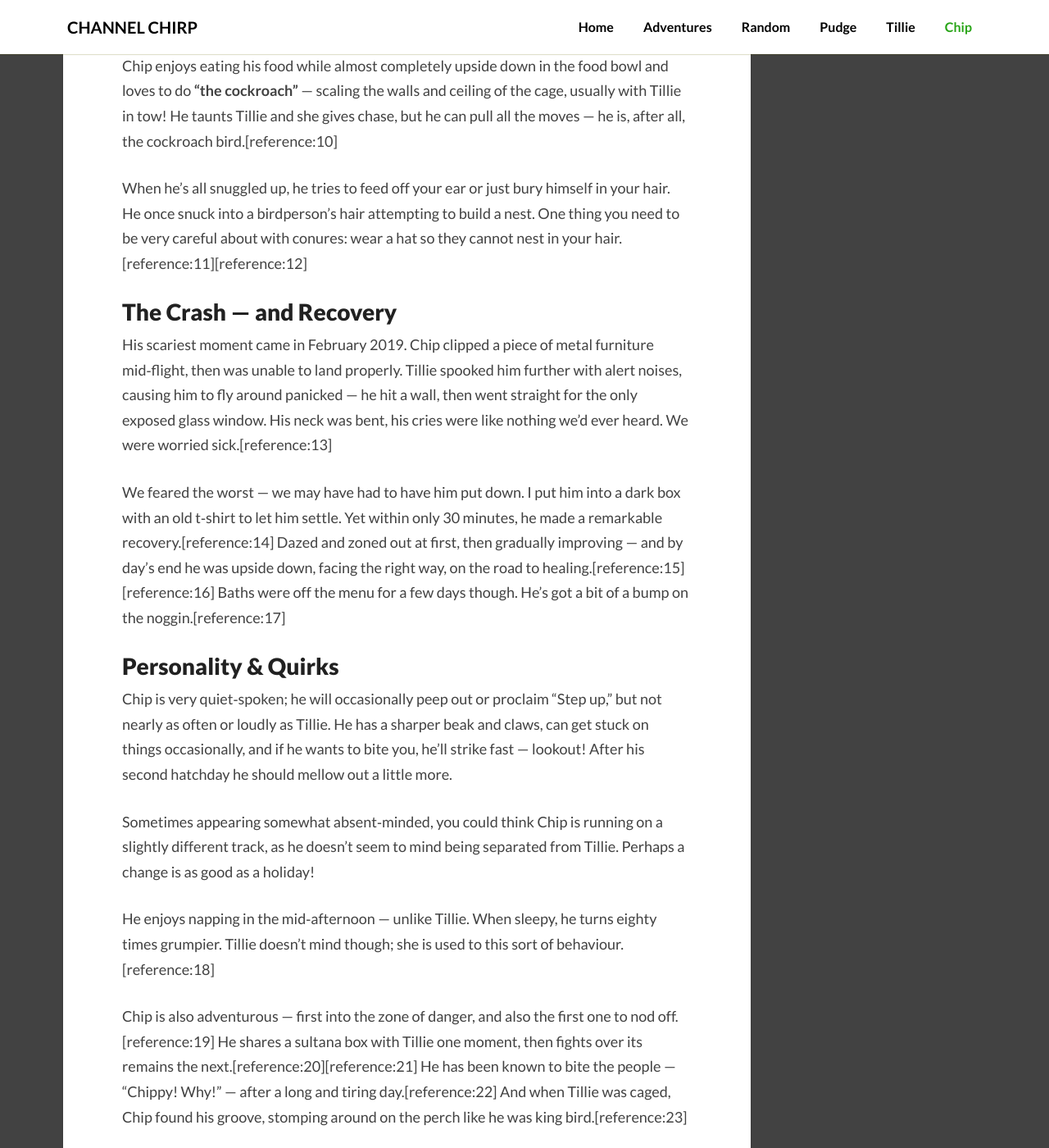
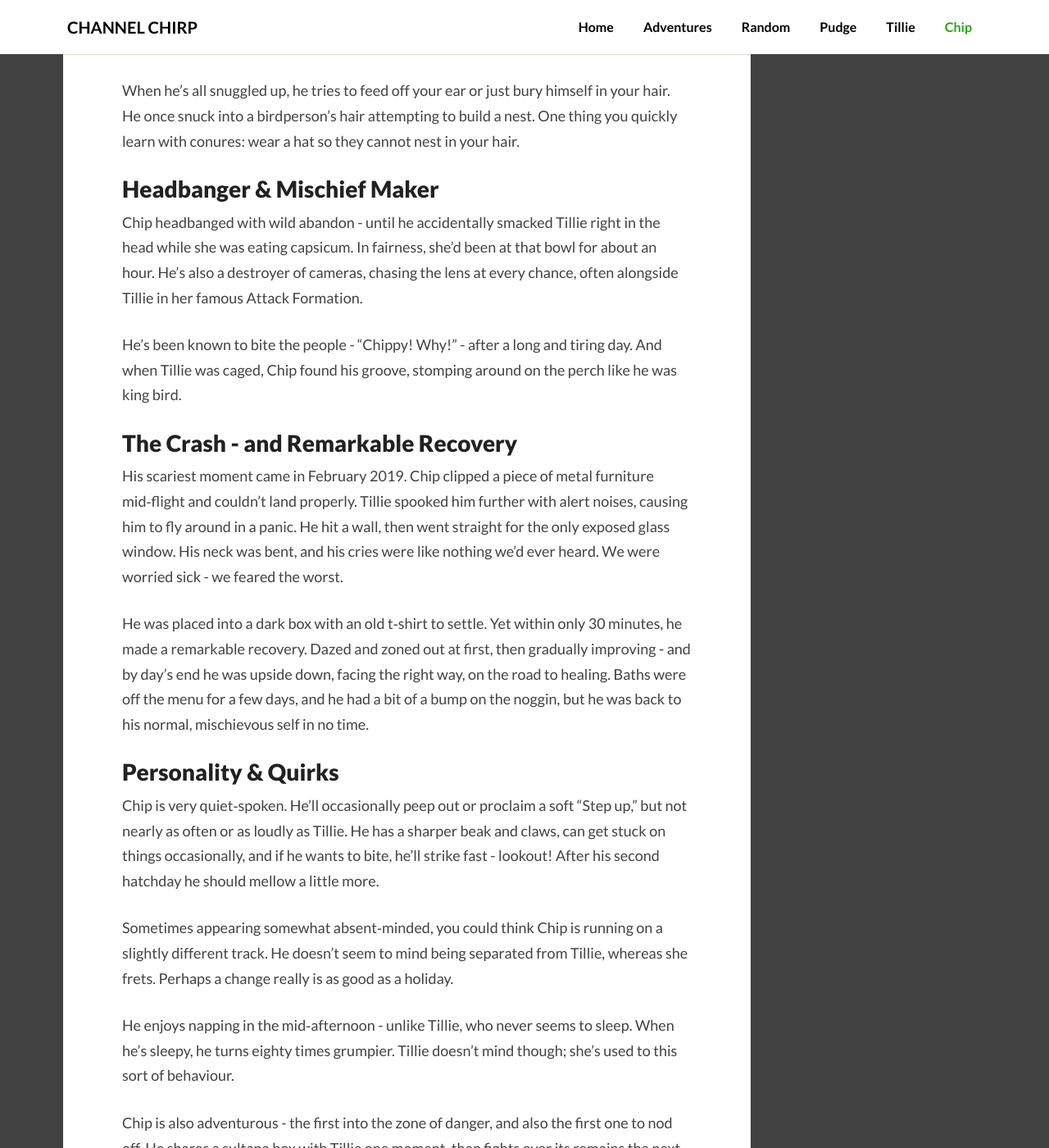
Before and after one commit to ChannelChirp/website, a Jekyll site: the page built from chip.md, in a window 1280 px wide and 1400 px high, scrolled down 1564 px. Shown: the whole window at 82% size. Built offline with Jekyll 4.4.1, drawn with Linux system fonts in a browser that asks for light colours; some of the changed text lies outside the part shown.

Commit message:
feat: profile updates
They aren't yet polished but I can do that another day.

```diff
--- a/chip.md
+++ b/chip.md
@@ -1,65 +1,69 @@
 ---
 layout: default
-title: Chip's Profile
+title: Chip’s Profile
 show_hero: false
 ---
 
 ![Chip]({{ '/images/chip.jpg' | relative_url }}){: .alignright width="300"}
 
 **Species:** Cinnamon green‑cheeked conure
-**Sex:** Likely male (DNA test on fallen feathers was inconclusive)
+**Sex:** Likely male (DNA inconclusive)
 **Nicknames:** Baby Borb, Chippy
 **Favourite foods:** Corn, almonds, apple, salmon, sultanas
-**Personality:** Adventurous and carefree — the lovable clown of the flock
+**Personality:** Adventurous and carefree - the lovable clown of the flock
 **Hatchday:** Late 2017
-**Anniversary:** 3 February 2018
-**Forever Home:** 19 March 2019 (together with Tillie)
+**Adoption Anniversary:** 3rd February 2018
+**Forever Home:** 19th March 2019 (together with Tillie)
 **Weight:** 64 grams
 
-## Chip's Story
+## Chip’s Story
 
-Chip came home in a tissue box — a tiny, messy **Baby Borb** who needed power naps with his sock friend and warm mush from mommy bird. He was the youngest of the flock, but what he lacked in size he made up for in personality.[reference:0][reference:1][reference:2]
+Chip came home in a tissue box - a tiny, messy Baby Borb who needed power naps with his sock friend and warm mush from mommy bird. He was the youngest of the flock, but what he lacked in size he more than made up for in personality.
 
-### The Sultana Heist & Early Mischief
+### The Sultana Heist
 
-Within 24 hours of his cage parole, Chip orchestrated the most sophisticated, elaborate sultana heist in conure history — wry, charismatic, and playing by his own rules. Three rules: Don't hurt anybody, don't steal from anyone who doesn't deserve it, and play the game like you've got nothing to lose.[reference:3]
+Within 24 hours of his cage parole, Chip orchestrated the most sophisticated, elaborate sultana heist in conure history - wry, charismatic, and playing entirely by his own rules. Three rules: don’t hurt anybody, don’t steal from anyone who doesn’t deserve it, and play the game like you’ve got nothing to lose.
 
-He headbanged with abandon — until he smacked Tillie in the head while she was eating capsicum. In fairness, she'd been at that bowl for about an hour.[reference:4]
+### The Flock Merge
+
+When Chip arrived, he was the new guy. Pudge was already The Boss, and Tillie - the second‑in‑command - hid inside the cage to prevent conflict while Pudge met the newcomer outside. It all ended with quite a surprise for the resident siblings. Pudge didn’t always play nice; he was caught stomping on poor Chip in what became a tiny opera of bird tyranny. But eventually the three birds found their rhythm, partying around the cage together until the break of dawn.
 
 ### The Clumsy Bather
 
-Chip took what was described as "the longest, most uncoordinated bath in the history of the conures" while Tillie and Pudge looked on. Sooooo cute![reference:5] He loves to bathe — though not every day. He is a little slow and a little clumsy, but adorable to watch. He'll be thoroughly soaked by the end of his bath. Tillie once jumped the queue at the waterpark slide, cutting in right in front of poor Chip.[reference:6]
+Chip took what can only be described as the longest, most uncoordinated bath in the history of the conures - watched in disbelief by Tillie and Pudge. So adorable! He loves to bathe, though not every day. He’s a little slow and a little clumsy, but absolutely captivating to watch. He’ll be thoroughly soaked by the end, every time. Tillie once jumped the queue at the waterpark slide, cutting right in front of poor Chip.
 
-### The Flock Merge
+### Upside‑Down Bird & The Cockroach
 
-When Chip arrived, he was "the new guy." Pudge was The Boss, and Tillie (2IC) hid inside the cage to prevent conflict. It all ended with quite a surprise to both Tillie and Pudge.[reference:7] Pudge didn't always play nice — he was spotted stomping on Chip in "Stomp! The Musical!" But eventually the three birds partied around the cage together until the break of dawn.[reference:8][reference:9]
+Chip enjoys eating his food while almost completely upside down in the food bowl and loves to do **“the cockroach”** - scaling the walls and ceiling of the cage, usually with Tillie hot on his tail. He taunts Tillie and she gives chase, but he can pull all the moves. He is, after all, the cockroach bird.
 
-### Upside‑Down & Cockroach Bird
+When he’s all snuggled up, he tries to feed off your ear or just bury himself in your hair. He once snuck into a birdperson’s hair attempting to build a nest. One thing you quickly learn with conures: wear a hat so they cannot nest in your hair.
 
-Chip enjoys eating his food while almost completely upside down in the food bowl and loves to do **"the cockroach"** — scaling the walls and ceiling of the cage, usually with Tillie in tow! He taunts Tillie and she gives chase, but he can pull all the moves — he is, after all, the cockroach bird.[reference:10]
+### Headbanger & Mischief Maker
 
-When he's all snuggled up, he tries to feed off your ear or just bury himself in your hair. He once snuck into a birdperson's hair attempting to build a nest. One thing you need to be very careful about with conures: wear a hat so they cannot nest in your hair.[reference:11][reference:12]
+Chip headbanged with wild abandon - until he accidentally smacked Tillie right in the head while she was eating capsicum. In fairness, she’d been at that bowl for about an hour. He’s also a destroyer of cameras, chasing the lens at every chance, often alongside Tillie in her famous Attack Formation.
 
-### The Crash — and Recovery
+He’s been known to bite the people - “Chippy! Why!” - after a long and tiring day. And when Tillie was caged, Chip found his groove, stomping around on the perch like he was king bird.
 
-His scariest moment came in February 2019. Chip clipped a piece of metal furniture mid‑flight, then was unable to land properly. Tillie spooked him further with alert noises, causing him to fly around panicked — he hit a wall, then went straight for the only exposed glass window. His neck was bent, his cries were like nothing we'd ever heard. We were worried sick.[reference:13]
+### The Crash - and Remarkable Recovery
 
-We feared the worst — we may have had to have him put down. I put him into a dark box with an old t‑shirt to let him settle. Yet within only 30 minutes, he made a remarkable recovery.[reference:14] Dazed and zoned out at first, then gradually improving — and by day's end he was upside down, facing the right way, on the road to healing.[reference:15][reference:16] Baths were off the menu for a few days though. He's got a bit of a bump on the noggin.[reference:17]
+His scariest moment came in February 2019. Chip clipped a piece of metal furniture mid‑flight and couldn’t land properly. Tillie spooked him further with alert noises, causing him to fly around in a panic. He hit a wall, then went straight for the only exposed glass window. His neck was bent, and his cries were like nothing we’d ever heard. We were worried sick - we feared the worst.
+
+He was placed into a dark box with an old t‑shirt to settle. Yet within only 30 minutes, he made a remarkable recovery. Dazed and zoned out at first, then gradually improving - and by day’s end he was upside down, facing the right way, on the road to healing. Baths were off the menu for a few days, and he had a bit of a bump on the noggin, but he was back to his normal, mischievous self in no time.
 
 ### Personality & Quirks
 
-Chip is very quiet‑spoken; he will occasionally peep out or proclaim "Step up," but not nearly as often or loudly as Tillie. He has a sharper beak and claws, can get stuck on things occasionally, and if he wants to bite you, he'll strike fast — lookout! After his second hatchday he should mellow out a little more.
+Chip is very quiet‑spoken. He’ll occasionally peep out or proclaim a soft “Step up,” but not nearly as often or as loudly as Tillie. He has a sharper beak and claws, can get stuck on things occasionally, and if he wants to bite, he’ll strike fast - lookout! After his second hatchday he should mellow a little more.
 
-Sometimes appearing somewhat absent‑minded, you could think Chip is running on a slightly different track, as he doesn't seem to mind being separated from Tillie. Perhaps a change is as good as a holiday!
+Sometimes appearing somewhat absent‑minded, you could think Chip is running on a slightly different track. He doesn’t seem to mind being separated from Tillie, whereas she frets. Perhaps a change really is as good as a holiday.
 
-He enjoys napping in the mid‑afternoon — unlike Tillie. When sleepy, he turns eighty times grumpier. Tillie doesn't mind though; she is used to this sort of behaviour.[reference:18]
+He enjoys napping in the mid‑afternoon - unlike Tillie, who never seems to sleep. When he’s sleepy, he turns eighty times grumpier. Tillie doesn’t mind though; she’s used to this sort of behaviour.
 
-Chip is also adventurous — first into the zone of danger, and also the first one to nod off.[reference:19] He shares a sultana box with Tillie one moment, then fights over its remains the next.[reference:20][reference:21] He has been known to bite the people — "Chippy! Why!" — after a long and tiring day.[reference:22] And when Tillie was caged, Chip found his groove, stomping around on the perch like he was king bird.[reference:23]
+Chip is also adventurous - the first into the zone of danger, and also the first one to nod off. He shares a sultana box with Tillie one moment, then fights over its remains the next.
 
 ### Farewell
 
-The DNA test on fallen feathers suggested both Chip and Tillie were male, though the lab warned against un‑plucked samples. Whatever the paperwork says, Chip went to his forever home with Tillie on 19 March 2019.[reference:24]
+The DNA test on fallen feathers suggested both Chip and Tillie were male, though the lab warned against using un‑plucked samples. Whatever the paperwork says, Chip went to his forever home together with Tillie on 19 March 2019.
 
-The very last goodnight chirpies captured a bittersweet moment: *"From tomorrow onward you will be in the care of another. I hope they take good care of you, you will be greatly missed. I won't forget either of you."*[reference:25]
+The very last goodnight chirpies captured a bittersweet moment: *“From tomorrow onward you will be in the care of another. I hope they take good care of you, you will be greatly missed. I won’t forget either of you.”*
 
-*"If there's trouble, I probably started it."*
+*“If there’s trouble, I probably started it.”*
--- a/pudge.md
+++ b/pudge.md
@@ -6,40 +6,36 @@ show_hero: false
 
 ![Pudge]({{ '/images/pudge.jpg' | relative_url }}){: .alignright width="300"}
 
-**Species:** Green‑cheeked conure (genus *Pyrrhura*)
-**Sex:** Male (Assumed)
+**Species:** Green‑cheeked conure
+**Sex:** Male (Unconfirmed)
 **Nickname:** Pudding
 **Hatchday:** Late 2017
-**Adoption Anniversary:** 1 January 2018
-**Forever Home:** 19 May 2018 (pictured with his new turquoise green‑cheeked conure friend)
+**Adoption Anniversary:** 1st January 2018
+**Forever Home:** 19th May 2018
 **Personality:** Adventurous leader - the undisputed king bird
 
 ## Pudge’s Story
 
-Pudge and his sister Tillie were adopted together on New Year's Day 2018. They were brother and sister, from the same nest. He was the greyer bird on top - and the **king of the cage**. Nobody told Pudge what to do! [reference:0]
-
-Also known as *Pudding*, Pudge was a compact, upside‑down‑loving green‑cheeked conure of the genus *Pyrrhura*. [reference:1]
+Pudge and his sister Tillie were adopted together on New Year’s Day 2018. They were brother and sister, from the same nest. Also known as Pudding, he was a compact, upside‑down‑loving green‑cheeked conure - greyer on top - and the **king of the cage**. Nobody told Pudge what to do.
 
 ### The Adventurous Leader
 
-Pudge was the most adventurous leader of the parrot gang - always jumping head‑first into the unknown. [reference:2] Whether it was a rooftop rumble and chase with Tillie [reference:3], a play‑fight smackdown where even the referee joined in [reference:4], or scaling a newly‑made rope from the bottom of the cage to the top [reference:5], Pudge led the charge.
+From day one, Pudge was the most adventurous leader of the parrot gang - always jumping head‑first into the unknown. He and Tillie quickly became a team. They raced across the rooftop, rumbling and chasing each other in spirited play. They smacked each other down in wild play‑fights, sometimes so intense that even the referee couldn’t stay neutral and joined in. Together they scaled a newly‑made rope from the bottom of the cage to the top, a true adventure for a compact conure.
 
-He and Tillie were close. After a long week of getting used to their new home, they would snuggle down together for the night. [reference:6] They played, preened, and napped - the three most important things every conure should do before 9am. [reference:7]
+After a long first week getting used to their new home, Pudge and Tillie would snuggle down together for the night. Their daily routine was the sacred trinity of conure life: play, preen, nap - and repeat, all before 9am.
 
 ### The Boss Meets the Baby
 
-When Chip (Baby Borb) arrived on 3 February 2018, Pudge was established as **"The Boss"**. During the flock merge, Chip got acquainted with Pudge outside the cage while Tillie (2IC) hid inside to prevent conflict. It all ended with quite a surprise to both Tillie and Pudge! [reference:8]
+When Chip - the Baby Borb - arrived on 3 February 2018, Pudge was already established as **The Boss**. During the great flock merge, while Tillie (second‑in‑command) hid inside the cage to prevent conflict, Pudge met the newcomer outside. It all ended with quite a surprise to both Tillie and Pudge!
 
-Pudge didn't always play nice with the newcomer - he was spotted stomping on Chip in what was described as "Stomp! The Musical!" [reference:9] But eventually the three birds partied around the cage together until the break of dawn. [reference:10]
-
-One post hinted at the inbreeding concern directly: *"I don't think we should be mother and father though as that would be inbreeding, maybe we'll each settle down with a nice turquoise or cinnamon conure friend…"* [reference:11]
+Pudge didn’t always play nice with the new baby. He was caught stomping on Chip in what can only be described as a musical of tiny tyranny. But eventually the three birds found their rhythm, partying around the cage together until the break of dawn. They shared millet, with Pudge and Tillie pecking away while Chip rested nearby. Even a hardened boss needs a break.
 
 ### The Great Breakout & Beyond
 
-After doing hard time for a failed heist, Pudge, Chip and Tillie escaped the slammer and headed for high ground as the tide rolled in. [reference:12]
+After doing hard time for a failed heist, Pudge joined Chip and Tillie in a daring breakout. They escaped the slammer and headed for high ground as the tide rolled in - a true conure caper.
 
-Realising two almost identical birds with almost identical genetics wasn't a good long‑term plan, Pudge was rehomed separately. The post "Pudge's New Home" (7 July 2018) shared a short clip from his new forever home - where he now lives happily with a gorgeous turquoise green‑cheeked conure companion. [reference:13]
+Realising two almost identical birds with almost identical genetics wasn’t a good long‑term plan - they were siblings, after all - Pudge was rehomed separately. He went to his forever home on 19 May 2018, where he now lives happily with a gorgeous turquoise green‑cheeked conure companion. The photos sent back show a very happy, confident bird.
 
-Even though he's moved on, Pudge's legacy as king of the cage remains unchallenged.
+Even though he’s moved on, Pudge’s legacy as king of the cage remains unchallenged.
 
-*(More of Pudge's early adventures - from adoption through breakouts - can be found on the [Timeline](/timeline/).)*
+*“I’m still the king of the cage.”*
--- a/tillie.md
+++ b/tillie.md
@@ -1,55 +1,53 @@
 ---
 layout: default
-title: Tillie's Profile
+title: Tillie’s Profile
 show_hero: false
 ---
 
 ![Tillie]({{ '/images/tillie.jpg' | relative_url }}){: .alignright width="300"}
 
-**Species:** Green‑cheeked conure (genus *Pyrrhura*)
+**Species:** Green‑cheeked conure
 **Sex:** Likely female (DNA inconclusive)
 **Nickname:** Sprinkles
-**Favourite foods:** Banana, blueberry, capsicum, carrot - also grape, apple, millet
+**Favourite foods:** Banana, blueberry, capsicum, carrot - plus grape, apple, and millet
 **Personality:** Cautious with attitude - talkative, observant, and full of character
 **Hatchday:** Late 2017
-**Adoption Anniversary:** 1 January 2018
-**Forever Home:** 19 March 2019
+**Adoption Anniversary:** 1st January 2018
+**Forever Home:** 19th March 2019 (together with Chip)
 **Weight:** 74 grams
 
-## Tillie's Story
+## Tillie’s Story
 
-Tillie - also known as *Sprinkles* - is a compact, upside‑down‑loving green‑cheeked conure of the genus *Pyrrhura*. She and her brother Pudge were adopted together on New Year's Day 2018.
+Tillie - also known as Sprinkles - is a compact, upside‑down‑loving green‑cheeked conure who joined the family on New Year’s Day 2018, together with her brother Pudge. From the start she showed that she was a bird of delightful contradictions: cautious yet bold, quiet yet talkative, and always ready to make her feelings known.
 
-### The Early Days
+### Early Days with Pudge
 
-From the beginning, Tillie showed her spirited nature. Her very first bath was in the drinking water - an economy bathtub and a sign of things to come. She and Pudge quickly became a team: scaling a newly‑made rope from the bottom of the cage to the top, snuggling down together after a long week of getting used to their new home, and smacking each other down in play‑fights where even the referee couldn't stay neutral.
+Tillie’s very first bath was in the drinking water - an economy bathtub and a sign of things to come. She and Pudge quickly became a tight‑knit team. They scaled a rope from the bottom of the cage to the top, raced across the rooftop in spirited rumbles and chases, and smacked each other down in play‑fights so wild that even the referee couldn’t stay neutral. After a long week of settling into their new home, the two siblings would snuggle down together for the night.
 
-Tillie was second‑in‑command - described as **"2IC"** during the great flock merge when Chip arrived. While Pudge (The Boss) met the newcomer outside, Tillie hid inside the cage to prevent conflict - though it all ended with quite a surprise to both her and Pudge.
+Tillie was the second‑in‑command - the **2IC**. When Chip arrived as the new baby, she hid inside the cage to prevent conflict while Pudge met the outsider. The whole merge ended with quite a surprise to both her and Pudge, but Tillie handled it with her usual mix of caution and attitude.
 
 ### A Bird of Spectacular Contrasts
 
-Tillie is a study in delightful contradictions:
-
-- She takes off in spectacular slow‑mo style, *"shooting for the stars"* - but also plummeted mid‑play and landed on an exposed set of toes, tickling them dangerously.
-- She's camera‑shy, ducking and weaving - yet runs around in her famous **Tillie Attack Formation**, attacking the camera at every chance with Chip.
-- She's a mover, a shaker, a camera avoider - jumping from perch to perch doing *"the bird thing."*
+Tillie takes off in glorious slow‑mo style, shooting for the stars - yet she’s also plummeted mid‑play and landed on an exposed set of toes, tickling them dangerously. She’s camera‑shy, ducking and weaving, but at the same time launches into her famous **Tillie Attack Formation**, charging the camera at every chance, often with Chip in tow. She’s a mover, a shaker, a camera avoider - jumping from perch to perch doing the bird thing.
 
 ### The Talker
 
-Tillie has a non‑stop attitude and loves to chat. She trains daily on her signature phrase *"Hello Chip, chirp, chirp"* - repetition seems to work! On quieter days you'll catch a *"Hello Tillie,"* some quacks, and even kisses. She's a natural parrot in every sense.
+Tillie has a non‑stop attitude and loves to chat. She trains daily on her signature phrase *“Hello Chip, chirp, chirp”* - repetition seems to work! On quieter days you’ll catch a *“Hello Tillie,”* some quacks, and even kisses. She’s a natural parrot in every sense.
 
-Her trademark "car alarm" call is legendary - you'll know it once you hear it. She sounds the alert when curtain rods are moved, pink water bottles appear, or an overly loud t‑shirt enters the room.
+Her trademark **car‑alarm call** is legendary. You’ll know it once you hear it. She sounds the alert when curtain rods are moved, pink water bottles appear, or an overly loud t‑shirt enters the room. Tillie does not like these things, and she makes sure everyone knows it.
 
 ### Bath Time Enthusiast
 
-Tillie loves bath time - mostly. She jumps into the sink on a white dinner plate filled with water, a lean green washing machine who is straight to the point. She's been known to jump the queue at the waterpark slide, cutting in front of poor Chip. Other times, she fibs about wanting a bath and only commits to half of one. You can't always predict a conure.
+Tillie loves bath time - mostly. She jumps into the sink on a white dinner plate filled with water, a lean green washing machine who is straight to the point. She’s been known to jump the queue at the waterpark slide, cutting right in front of poor Chip. Other times, she fibs about wanting a bath and only commits to half of one. You can’t always predict a conure.
 
-### The Loyal Companion
+### Loyal Companion
 
-Tillie hates being separated from Chip for long periods - it makes her quite worried and visibly distressed. She's used to his eighty‑times grumpier sleepy behaviour and tolerates it with patience. She enjoys company, especially when Chip is nearby. TV or some background radio keeps her mind off things, but human company is what Tillie craves most.
+Tillie hates being separated from Chip for long periods - it makes her quite worried and visibly distressed. She’s used to his eighty‑times grumpier sleepy behaviour and tolerates it with patience. She enjoys company, especially when Chip is nearby. Television or some background radio helps keep her mind off things, but human company is what Tillie craves most.
 
-She arrived with completely clipped wings and was stunned to meet Chip, who could fly - *the look on her face, we'll never forget it!* Since then she's become a good flapper, needing two or three exercise outings a day in their busy bird schedules.
+She arrived with completely clipped wings and was stunned to meet Chip, who could fly. The look on her face - we’ll never forget it. Since then she’s become a good flapper, needing two or three exercise outings a day in their busy bird schedules.
 
-Tillie won't hesitate to give you a peck if you hold her up the wrong way or refuse to let her go - but she'll give an adorable warning squawk first. Don't overstay your welcome or she'll show you what she's really made of!
+Tillie won’t hesitate to give you a peck if you hold her the wrong way or refuse to let her go - but she’ll give an adorable warning squawk first. Don’t overstay your welcome or she’ll show you what she’s really made of. She enjoys a good game of peck‑and‑run, especially when she’s feeling cheeky.
 
-*(More of Tillie's adventures - from adoption through talk training, secret agent car alarms, and bath‑time shenanigans - can be found on the [Timeline](/timeline/).)*
+Through all her quirks - the car alarms, the camera dodging, the bath‑time mischief - Tillie’s steady loyalty and fierce affection make her the emotional centre of the flock. She’s cautious, but once she trusts, she gives everything.
+
+*“I may be cautious, but I have the biggest heart.”*
```
